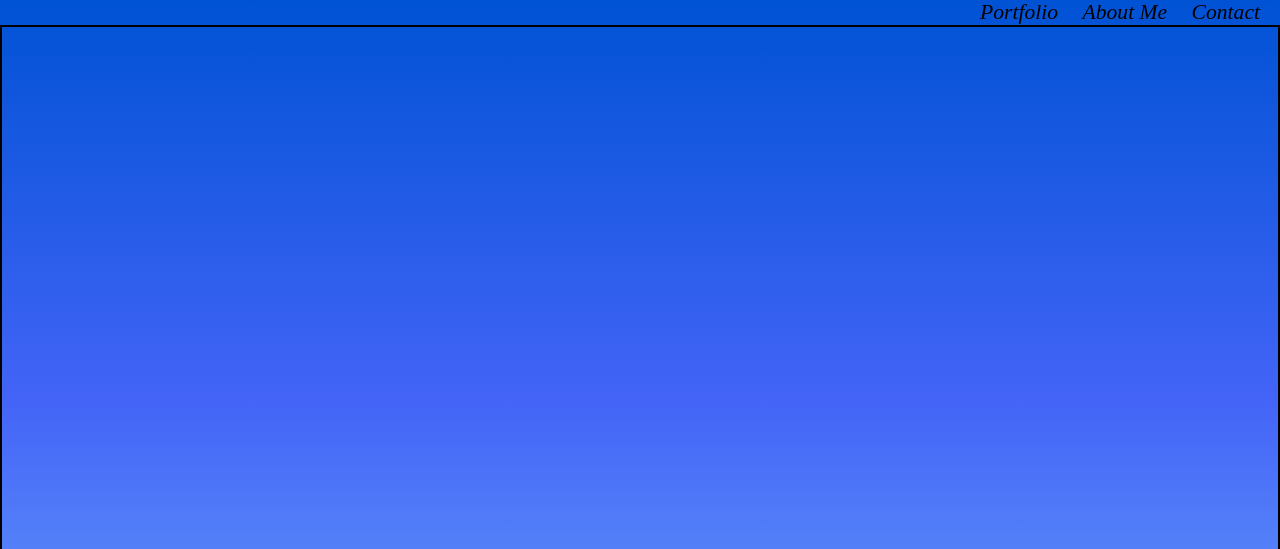
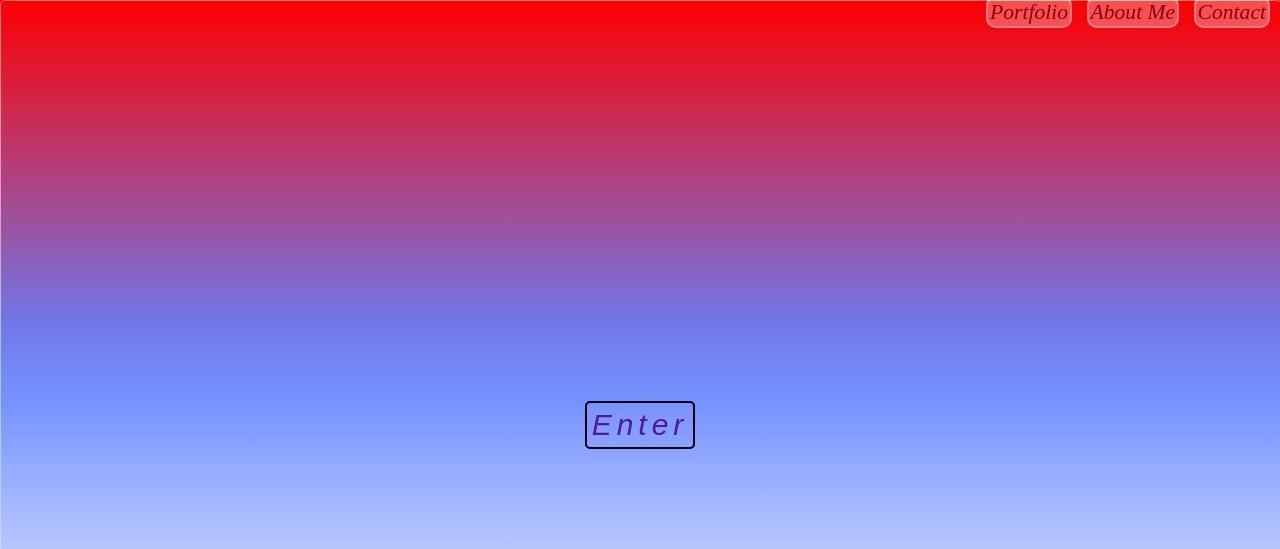
Before and after one commit to Cplus-Ninja/personal_website, a plain HTML site: page index.html in a window 1280 px wide. Shown: the top 549 px of the page. Drawn offline with Linux system fonts and the light colour scheme.

Commit message:
Header Official

```diff
--- a/index.css
+++ b/index.css
@@ -7,21 +7,47 @@
 }
 
 header {
-    background: linear-gradient(180deg,#0052d4,#4364f7,#6fb1fc);
+    background-color: #FFFFFF;
+background-image: linear-gradient(0deg, #FFFFFF 0%, #6284FF 50%, #FF0000 100%);
+
     height: 100vh;
-
-
     border-bottom-left-radius: 10px;
     border-bottom-right-radius: 10px;
     font-size: large;
+    position: relative;
 
 
+}
+
+header::before {
+    content: '';
+    position: absolute;
+    top: 0;
+    left: 0;
+    width: 100%;
+    height: 80%;
+    border: 1px solid white;
+    border-radius: 5px;
+
+    background-image: linear-gradient(0deg, #FFFFFF 0%, #6284FF 50%, #FF0000 100%);
+
+    opacity: 0.0;
+    transition: opacity 0.3s;
+
+
+
+
+}
+
+header:hover::before {
+    opacity: 0.5;
 }
 
 
 
 body {
-    background-color: #0052d4;
+    background-image: linear-gradient(to top, #cfd9df 0%, #e2ebf0 100%);
+
     font-size: 32px;
     font-family: 'Times New Roman', Times, serif;
 
@@ -35,8 +61,14 @@ body {
  text-decoration: none;
  font-size: larger;
  color: black;
+ border: 2px solid white;
+ border-radius: 10px;
+ padding: 2px;
+ background-color: #fff9;
+
 
 }
+
 
 .nav a{
 text-decoration: none;
@@ -54,11 +86,45 @@ justify-content: flex-end;
 display: flex;
 justify-content: flex-end;
 flex-direction: column;
-border: 2px solid black;
-height: 95vh;
+
+height: 82vh;
 padding-left: 20px;
 font-size: xx-large;
 
 
 
 }
+
+#header-btn {
+display: flex;
+justify-content: center;
+align-items: center;
+position: relative;
+top: 50%;
+
+text-align: center;
+
+}
+
+
+.header-button{
+    border: 2px solid black;
+    border-radius: 5px;
+    position: absolute;
+    font-size: 30px;
+    padding: 5px;
+    margin: 5px;
+    font-weight: 400;
+    background-color: transparent;
+    letter-spacing: 5px;
+
+
+
+
+
+
+}
+
+.header-button a {
+    text-decoration: none;
+}
--- a/index.html
+++ b/index.html
@@ -24,9 +24,13 @@
             </ul>
         </nav>
 
+        <div id="header-btn">
+            <button class="header-button"><a href=""><em>Enter</em></a></button>
+        </div>
+
         <div class="headings">
         <h1>Zachery Williams</h1>
-        <p style="margin-left: 20%;"><em>   Software Engineer</em></p>
+        <p style="margin-left: 20%; "><em>   Software Engineer</em></p>
         </div>
 
     </header>
```
